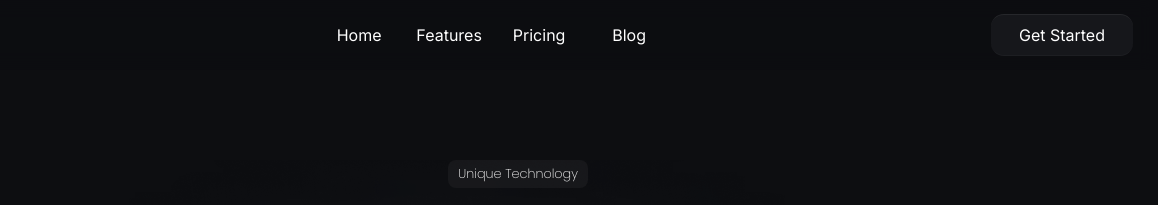
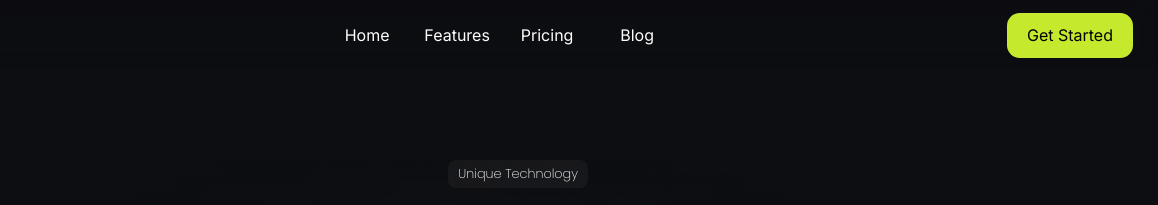
Before and after one commit to FESOO1/chatbot, a plain HTML site: page index.html in a window 1280 px wide. Shown: the top 205 px of the page, 122-1280 px from the left. Drawn offline with Linux system fonts and the light colour scheme.

Commit message:
Update main.css

```diff
--- a/styles/main.css
+++ b/styles/main.css
@@ -69,11 +69,11 @@ nav {
 
 .call-to-action-button-navbar {
     border: 0;
-    color: white;
     font-size: 1rem;
     font-family: var(--f-inter);
-    background-color: rgb(22, 23, 27);
-    padding: 10px 28px;
+    background-color: rgb(196, 233, 45);
+    height: 45px;
+    padding-inline: 20px;
     border-radius: 0.8rem;
     border-top: 1px solid rgba(255,255,255,0.07);
     border-bottom: 1px solid rgba(255,255,255,0.03);
@@ -82,7 +82,7 @@ nav {
 }
 
 .call-to-action-button-navbar:hover {
-    background-color: rgb(30, 30, 35);
+    background-color: rgb(170, 199, 52);
 }
 
 /* MAIN CONTENT */
```
